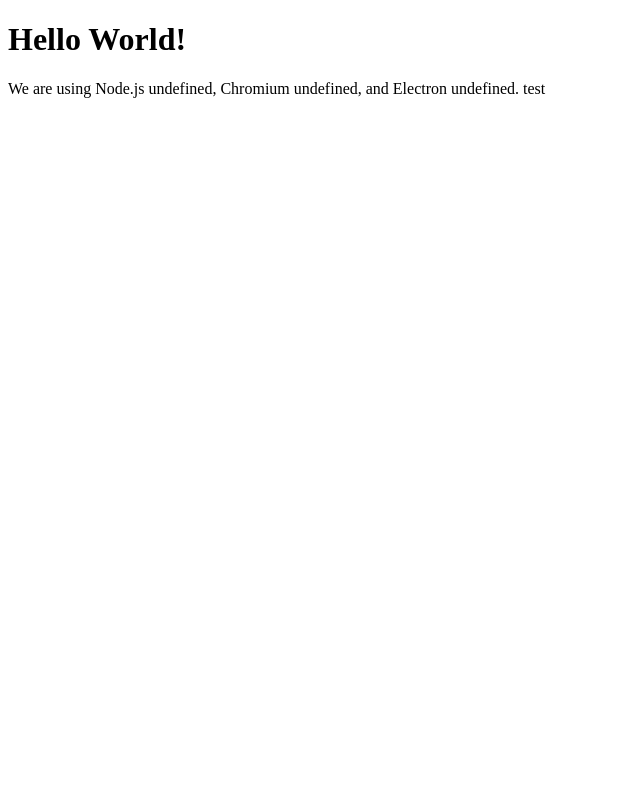
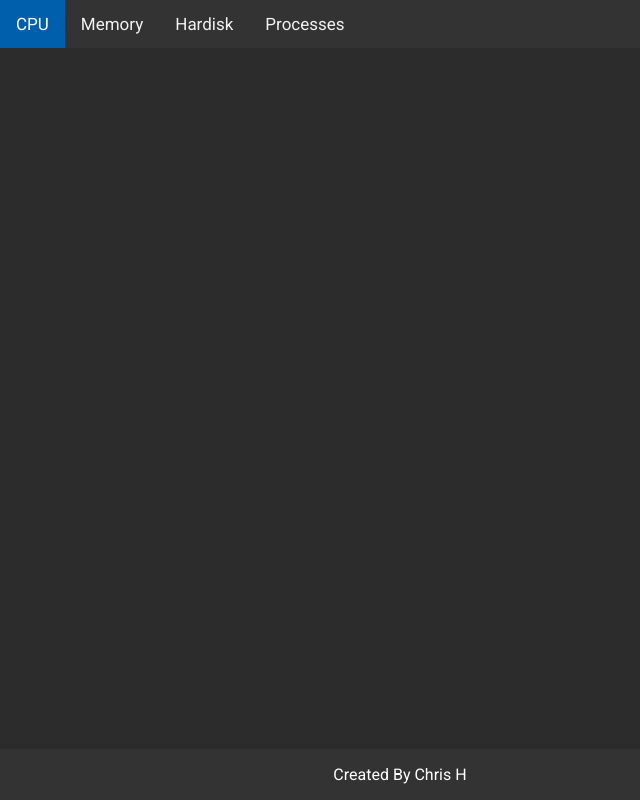
Before and after one commit to ChrisFH97/CSystemInfo, an Electron app: page index.html in a window 800 px wide. Shown: the whole page, without its empty margins (0-640 px from the left). Drawn offline with Linux system fonts and the light colour scheme.

Commit message:
Design of the application implemented

```diff
--- a/index.html
+++ b/index.html
@@ -1,19 +1,33 @@
 <!DOCTYPE html>
-<html>
+<html lang="en">
   <head>
-    <meta charset="UTF-8">
-    <title>Hello World!</title>
+      <meta name="viewport" content="width=device-width, initial-scale=1">
+      <link rel="stylesheet" href="https://fonts.googleapis.com/css?family=Roboto">
+      <link rel="stylesheet" href="https://cdnjs.cloudflare.com/ajax/libs/font-awesome/4.7.0/css/font-awesome.min.css">
+    <link rel = "stylesheet" type = "text/css" href = "style.css" />
+    <title>CSystemInfo - System Information Viewer</title>
   </head>
   <body>
-    <h1>Hello World!</h1>
-    <!-- All of the Node.js APIs are available in this renderer process. -->
-    We are using Node.js <script>document.write(process.versions.node)</script>,
-    Chromium <script>document.write(process.versions.chrome)</script>,
-    and Electron <script>document.write(process.versions.electron)</script>.
 
-    <script>
-      // You can also require other files to run in this process
-      require('./renderer.js')
-    </script>
-  </body>
+      <div class="topnav">
+          <a class="active" href="#cpu">CPU</a>
+          <a class="" href="#cpu">Memory</a>
+          <a class="" href="#cpu">Hardisk</a>
+          <a class="" href="#cpu">Processes</a>
+        </div>
+
+
+        <div>
+          <!-- Main content goes here -->
+        </div>
+
+        <footer id="myFooter">
+          <div class="w3-container w3-theme-l1">
+            <p>Created By Chris H</p>
+          </div>
+        </footer>
+      </div>
+
+
+      </body>
 </html>
--- a/package.json
+++ b/package.json
@@ -12,5 +12,8 @@
   "license": "CC0-1.0",
   "devDependencies": {
     "electron": "^4.1.1"
+  },
+  "dependencies": {
+    "node-os-utils": "^1.0.7"
   }
 }
--- a/renderer.js
+++ b/renderer.js
@@ -1,5 +1,24 @@
-// This file is required by the index.html file and will
-// be executed in the renderer process for that window.
-// All of the Node.js APIs are available in this process.
+const {app, BrowserWindow} = require('electron')
+const osu = require('node-os-utils')
 
-document.write("test");
+
+
+function DisplayUsuage(){
+    var cpu = osu.cpu
+    var drive = osu.drive
+    drive.info()
+    .then(info => {
+      document.getElementById("usuage2").innerHTML = info;
+    })
+
+    cpu.usage()
+    .then(info => {
+      document.getElementById("usuage").innerHTML = info;
+    })
+
+
+
+
+
+}
+setInterval(DisplayUsuage, 10*100);
--- /dev/null
+++ b/style.css
@@ -0,0 +1,39 @@
+body {
+    margin: 0;
+    font-family: "Roboto", sans-serif;
+    background-color: rgb(44, 44, 44);
+  }
+
+  .topnav {
+    overflow: hidden;
+    background-color: #333;
+  }
+
+  .topnav a {
+    float: left;
+    color: #f2f2f2;
+    text-align: center;
+    padding: 14px 16px;
+    text-decoration: none;
+    font-size: 17px;
+  }
+
+  .topnav a:hover {
+    background-color: #ddd;
+    color: black;
+  }
+
+  .topnav a.active {
+    background-color: rgb(0, 95, 173);
+    color: white;
+  }
+
+  footer{
+    position: fixed;
+    left: 0;
+    bottom: 0;
+    width: 100%;
+    background-color: #333;
+    color: white;
+    text-align: center;
+  }
```
Also changed, not shown: main.js (+1 -16 lines), 1 other file.
